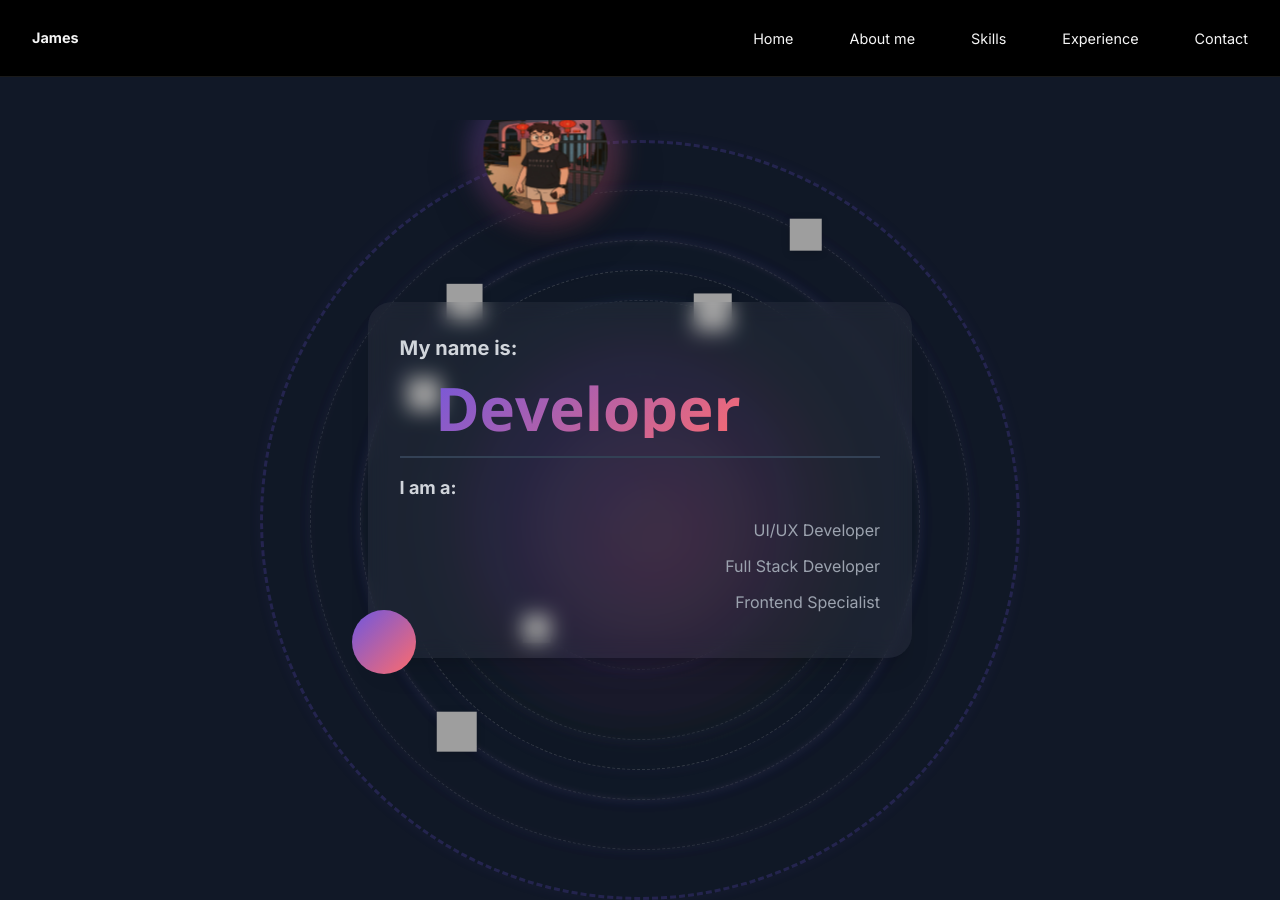
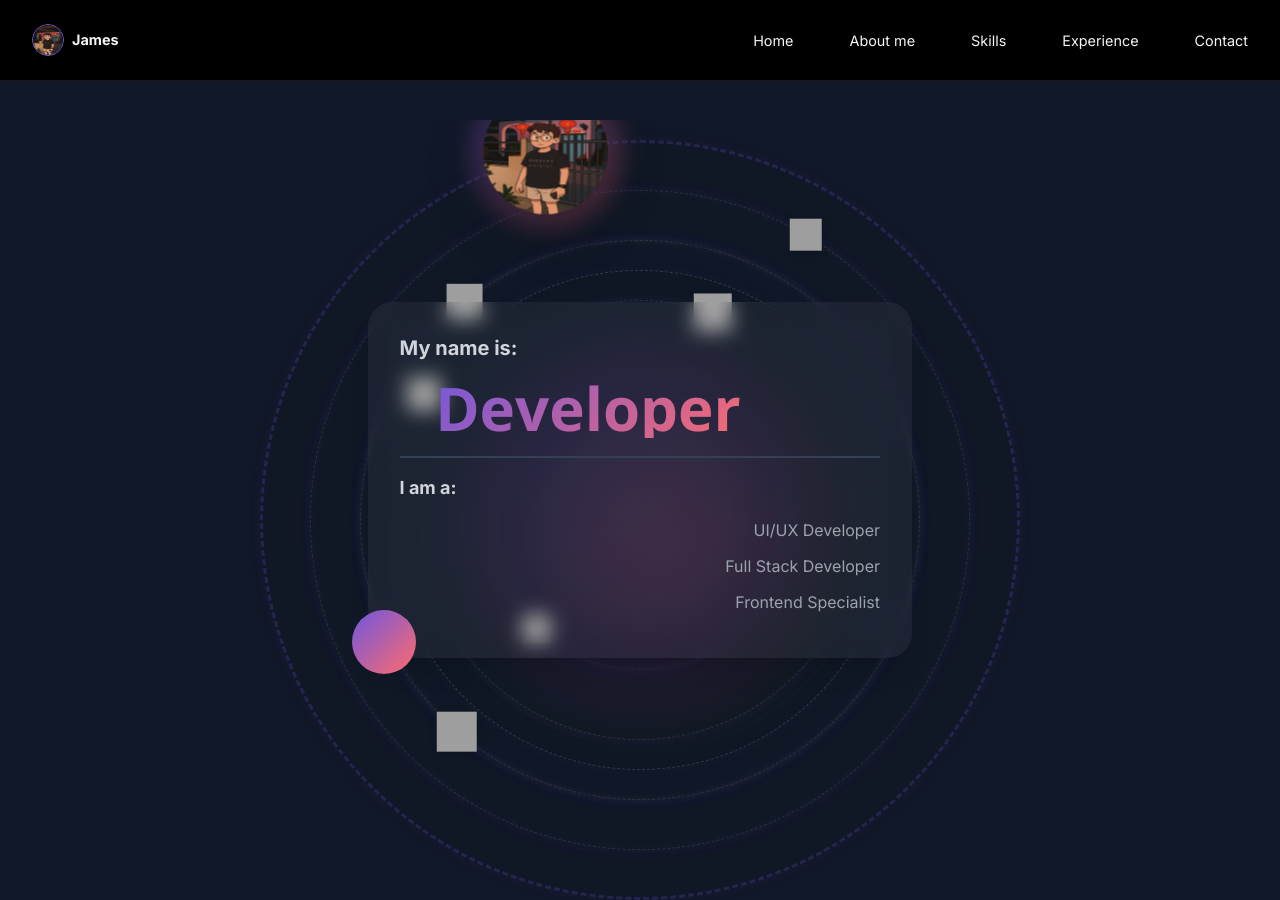
Before and after one commit to jiahao0619/Profolio, a plain HTML site: page index.html in a window 1280 px wide. Shown: the top 900 px of the page. Drawn offline with nearby package versions, Linux system fonts and the light colour scheme; grey boxes are pictures that could not be loaded.

Commit message:
Add files via upload

```diff
--- a/index.html
+++ b/index.html
@@ -4,6 +4,9 @@
     <meta charset="UTF-8">
     <meta name="viewport" content="width=device-width, initial-scale=1.0">
     <title>James</title>
+    <!-- Favicon -->
+    <link rel="icon" type="image/jpeg" href="myself-img.jpg">
+    <link rel="shortcut icon" type="image/jpeg" href="myself-img.jpg">
     <!-- Tailwind CSS -->
     <script src="https://cdn.tailwindcss.com"></script>
     <script>
@@ -406,7 +409,10 @@
     <!-- 顶部导航 -->
     <nav class="top-nav">
         <div class="container mx-auto px-4 flex justify-between items-center">
-            <a href="index.html" class="site-title text-xl">James</a>
+            <a href="index.html" class="site-title text-xl flex items-center">
+                <img src="myself-img.jpg" alt="James" class="w-8 h-8 rounded-full mr-2 border border-primary" />
+                James
+            </a>
             <ul class="flex space-x-6">
                 <li><a href="index.html" class="hover:text-primary">Home</a></li>
                 <li><a href="#about" class="hover:text-primary">About me</a></li>
```
